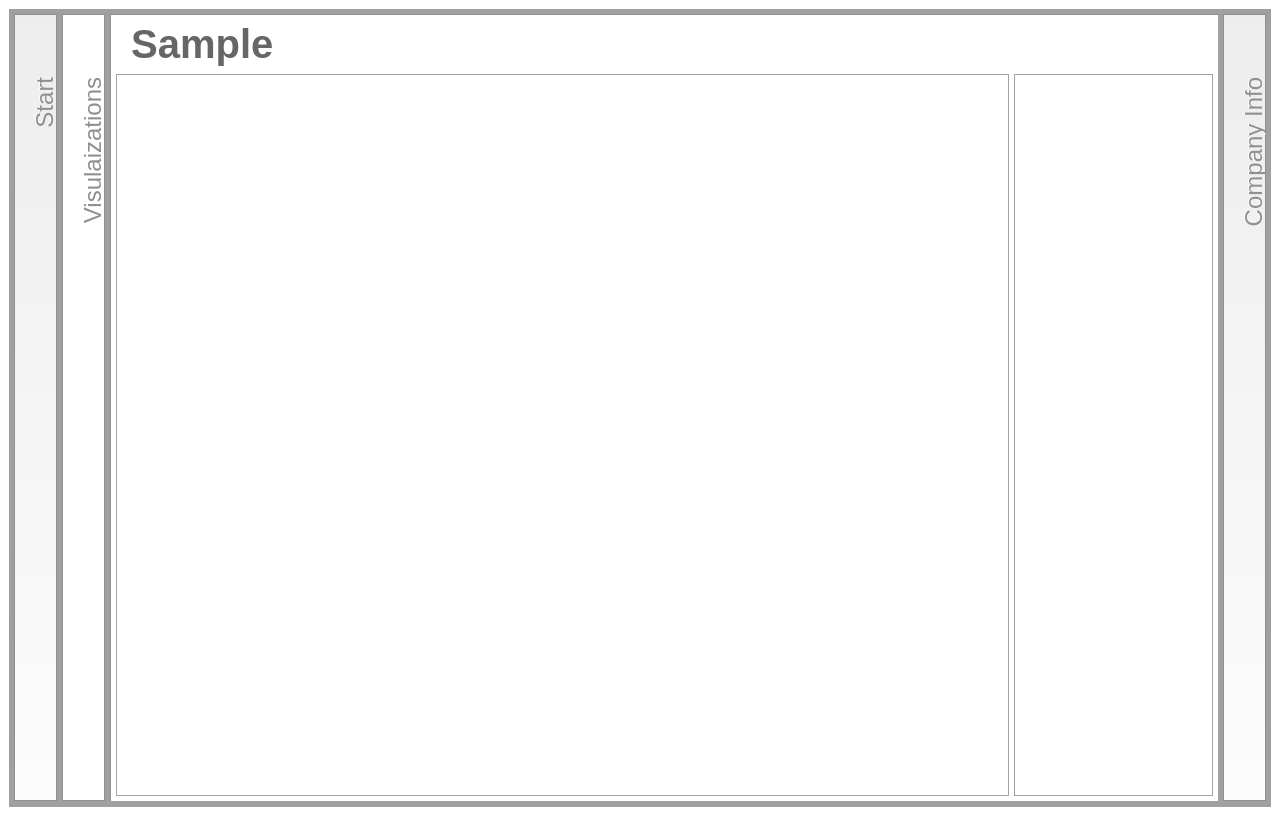
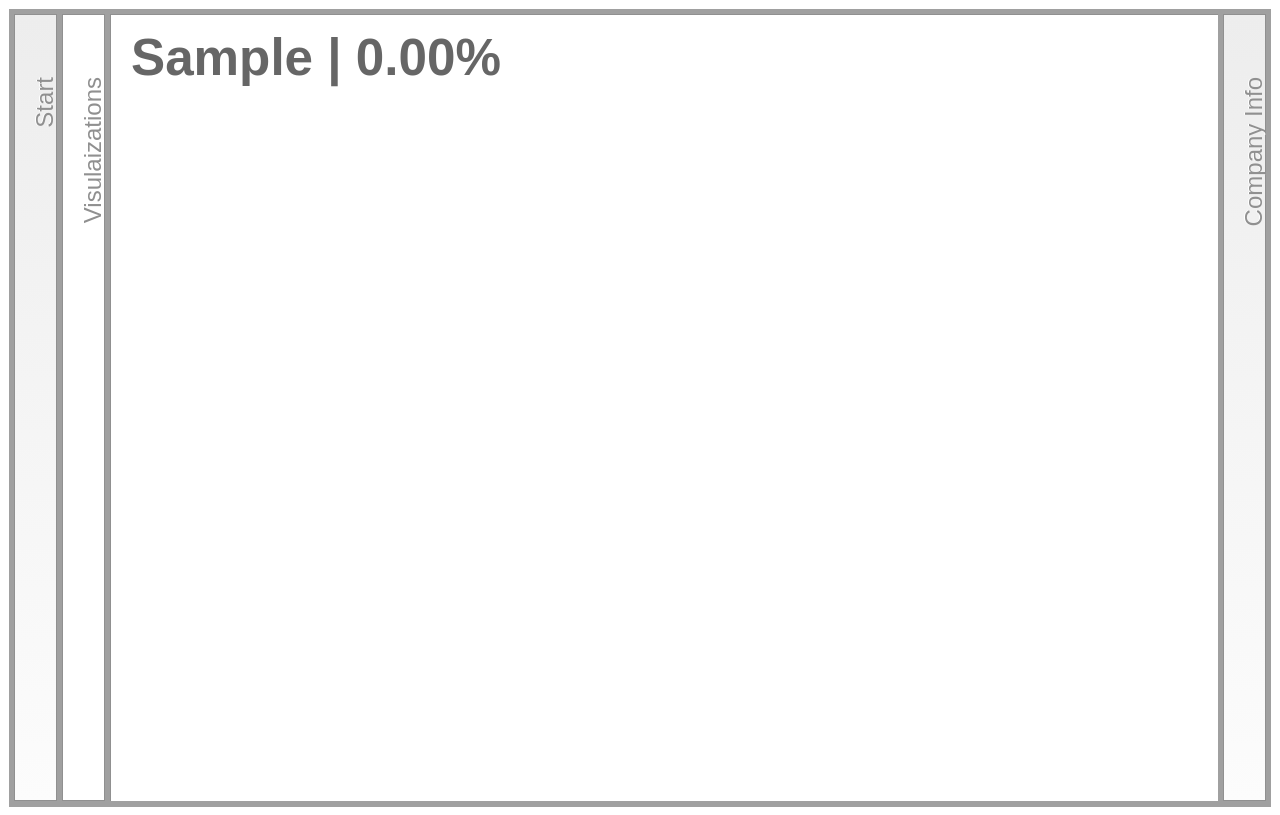
Before and after one commit to howorkol/TimeSeries, a plain HTML site: page timeSeries.html in a window 1280 px wide. Both pictures are taken after typing "Sample" into the empty fields and a click on the button "Search". Drawn offline with nearby package versions, Linux system fonts and the light colour scheme.

Commit message:
Fix layout. Finished layout on company info slide.

```diff
--- a/css/timeSeries.css
+++ b/css/timeSeries.css
@@ -1,16 +1,17 @@
 body {
     margin: 0;
     font-family: sans-serif;
+    color: rgba(0, 0, 0, 0.60);
 }
 
-div.slide {
+div.page {
     width: 100%;
     height: 100%;
     border: 1px solid #909090;
     background-color: #ededed;
 }
 
-h2.selected + div > div.slide {
+h2.selected + div > div.page {
     background-color: #ffffff;
 }
 
@@ -24,7 +25,6 @@ form#searchBox {
 }
 
 h1 {
-    color: rgba(0, 0, 0, 0.60);
     font-size: 40px;
 }
 
@@ -39,49 +39,87 @@ input#text, input#button {
 
 input#text {
     padding: 8px 15px;
-    background: rgba(0, 0, 0, 0.12);
 }
 
 input#button {
     position: relative;
     padding: 8px 15px;
     left: -4px;
-    background: rgba(0, 0, 0, 0.24);
 }
 
-input#button:hover  {
+input#text, div#compare_cont > div {
+    background-color: rgba(0, 0, 0, 0.12);
+}
+
+input#button, div#compare_cont > div:hover {
+    background-color: rgba(0, 0, 0, 0.24);
+}
+
+input#button:hover, div#compare_cont > div.selected {
     background-color: rgba(0, 0, 0, 0.36);
 }
 
-input#button:active  {
+input#button:active {
     background-color: rgba(0, 0, 0, 0.48);
 }
 
-div#head_sec {
-    background-color: transparent;
-    width: 100%;
-    height: 60px;
+div.page > div {
+    margin: 5px;
 }
 
-div#head_sec h1 {
-    padding-left: 15px;
-    line-height: 60px;
+div.page div.page_top {
+    height: 75px;
 }
 
-div#viz_cont, div#legend_cont {
-    height: calc(100% - 60px - 7px);
-    top: 60px;
-    background-color: transparent;
-    border: 1px solid rgba(0, 0, 0, 0.36);
+div.viz_cont, div.legend_cont, div#compare_cont > div {
+    display: inline-block;
 }
 
-div#viz_cont {
-    width: calc(80% - 24px - 10px);
+div.page div.viz_cont, div.page div.legend_cont {
+    height: calc(100% - 91px);
+    margin-top: 0;
 }
 
-div#legend_cont {
-    width: calc(20% - 24px - 10px);
-    right: 5px;
+div.page div.viz_cont {
+    width: calc(100% - 196px);
+    float: left;
+}
+
+div.page div.legend_cont {
+    margin-left: 0;
+    width: 180px;
+}
+
+div.page div.page_top h1 {
+    font-size: 3.2em;
+    padding-left: 15px;
+    line-height: 75px;
+}
+
+div#compare_cont {
+    float: right;
+    width: 180px;
+    height: 75px;
+}
+
+div#compare_cont > p {
+    font-size: 1.5em;
+}
+
+div#compare_cont > p, div#compare_cont > div {
+    height: 50%;
+    line-height: 37.5px;
+}
+
+div#compare_cont > div {
+    width: 50%;
+    font-size: 1em;
+    text-align: center;
+    cursor: default;
+}
+
+div#compare_cont #comp_attr {
+    float: left;
 }
 
 /*h2 span, div.slide {
--- a/js/timeSeries.js
+++ b/js/timeSeries.js
@@ -14,18 +14,32 @@ $('form#searchBox').submit(function() {
 });
 
 $('#searchBox > input#button').click(function() {
-    var text = $('#searchBox > input#text').val();
-    if (text === '') return false;
+    var search_term = $('#searchBox > input#text').val();
+    if (search_term === '') return false;
 
-    disable_slides = false;
+    get_data(search_term, function() {
+        disable_slides = false;
 
-    $('#comp_name').text(text);
-    $('#viz_slide').click();
+        $('.company_name').text(search_term);
+        $('#viz_slide').click();
 
-    $('#searchBox > input#text').val('');
+        $('#searchBox > input#text').val('');
+    });
 });
 
 $('span.slide_title').click(function(e) {
     if (disable_slides === true)
         return false;
 });
+
+$('div#compare_cont > div').click(function() {
+    if (!$(this).hasClass('selected')) {
+        $('div#compare_cont > div').toggleClass('selected');
+    }
+
+
+});
+
+function get_data(search_term, callback) {
+    callback();
+}
--- a/timeSeries.html
+++ b/timeSeries.html
@@ -13,7 +13,7 @@
     <li>
         <h2><span class='slide_title'>Start</span></h2>
         <div class='slide_cont' id='start'>
-        <div class='slide'>
+        <div class='page'>
             <form id='searchBox' autocomplete='off'>
                 <h1>Search for a company to begin</h1>
                 <input id='text' type="text" placeholder="Search...">
@@ -22,20 +22,39 @@
         </div>
         </div>
     </li>
+
     <li>
         <h2><span class='slide_title' id='viz_slide'>Visulaizations</span></h2>
         <div class='slide_cont' id='viz'>
-        <div class='slide'>
-            <div id='head_sec'><h1 id='comp_name'>Company Name</h1></div>
-            <div id='viz_cont'></div>
-            <div id='legend_cont'></div>
+        <div class='page'>
+            <div class='page_top'><h1>
+                <span class='company_name'>Company Name</span>&nbsp;|
+                <span class='company_perc'>0.00</span>%
+            </h1></div>
+            <div class='viz_cont'></div>
+            <div class='legend_cont'></div>
         </div>
         </div>
     </li>
+
     <li>
         <h2><span class='slide_title'>Company Info</span></h2>
         <div class='slide_cont' id='info'>
-        <div class='slide'></div>
+        <div class='page'>
+            <div class='page_top'>
+                <div id='compare_cont'>
+                    <p>Compare</p>
+                    <div class='selected' id='comp_attr'>Attributes</div>
+                    <div id='comp_comp'>Companies</div>
+                </div>
+                <h1>
+                    <span class='company_name'></span>&nbsp;|
+                    <span class='company_perc'>0.00</span>%
+                </h1>
+            </div>
+            <div class='viz_cont'></div>
+            <div class='legend_cont'></div>
+        </div>
         </div>
     </li>
     </ol>
```
